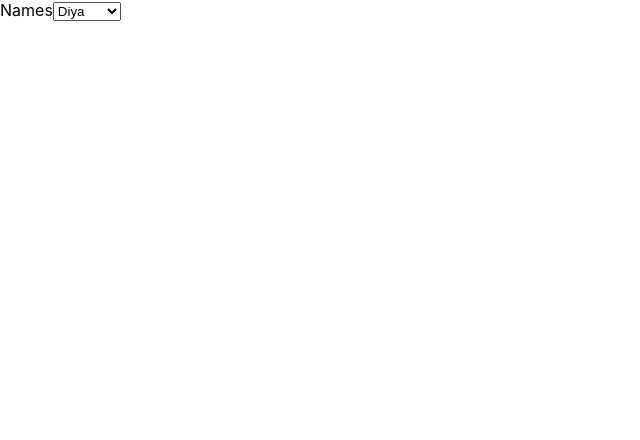
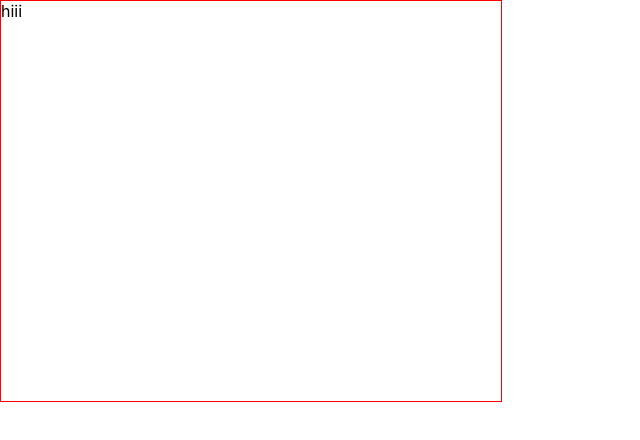
Before and after one commit to dtarxanyan/movies-project, a React (Create React App) app: page / in a window 1280 px wide. Shown: the top 440 px of the page, without its empty margins (0-640 px from the left). Built offline with nearby package versions, Linux system fonts and the light colour scheme.

Commit message:
janjigyar

```diff
--- a/src/App.js
+++ b/src/App.js
@@ -1,10 +1,15 @@
 import React from 'react';
 import TableContainer from './components/Table/TableContainer';
 import DropdownContainer from './components/Dropdown/DropdownContainer';
+import Border from './components/Border'
 
 class App extends React.Component {
   render() {
-    return <DropdownContainer />;
+    return (
+        <div>
+            <Border>hiii</Border>
+        </div>
+    )
   }
 }
 
--- /dev/null
+++ b/src/components/Border/index.js
@@ -0,0 +1,10 @@
+import { Component } from "react";
+
+class Border extends Component {
+  render() {
+    const { children } = this.props;
+    return <div className="border">{children}</div>;
+  }
+}
+
+export default Border;
--- a/src/index.css
+++ b/src/index.css
@@ -1,13 +1,18 @@
 body {
   margin: 0;
-  font-family: -apple-system, BlinkMacSystemFont, 'Segoe UI', 'Roboto', 'Oxygen',
-    'Ubuntu', 'Cantarell', 'Fira Sans', 'Droid Sans', 'Helvetica Neue',
+  font-family: -apple-system, BlinkMacSystemFont, "Segoe UI", "Roboto", "Oxygen",
+    "Ubuntu", "Cantarell", "Fira Sans", "Droid Sans", "Helvetica Neue",
     sans-serif;
   -webkit-font-smoothing: antialiased;
   -moz-osx-font-smoothing: grayscale;
 }
 
 code {
-  font-family: source-code-pro, Menlo, Monaco, Consolas, 'Courier New',
+  font-family: source-code-pro, Menlo, Monaco, Consolas, "Courier New",
     monospace;
 }
+.border {
+  height: 400px;
+  width: 500px;
+  border: 1px solid red;
+}
--- a/src/index.js
+++ b/src/index.js
@@ -1,17 +1,10 @@
-import React from 'react';
-import ReactDOM from 'react-dom/client';
-import './index.css';
-import App from './App';
-import reportWebVitals from './reportWebVitals';
+import React from "react";
+import ReactDOM from "react-dom/client";
+import "./index.css";
+import App from "./App";
+import reportWebVitals from "./reportWebVitals";
 
-const root = ReactDOM.createRoot(document.getElementById('root'));
-root.render(
-    <React.StrictMode>
-        <App name={'Start React'} id={25}/>
-    </React.StrictMode>
-);
+const root = ReactDOM.createRoot(document.getElementById("root"));
+root.render(<App />);
 
-// If you want to start measuring performance in your app, pass a function
-// to log results (for example: reportWebVitals(console.log))
-// or send to an analytics endpoint. Learn more: https://bit.ly/CRA-vitals
 reportWebVitals();
```
Also changed, not shown: 1 other file (tests, documents, lock files or other folders).
